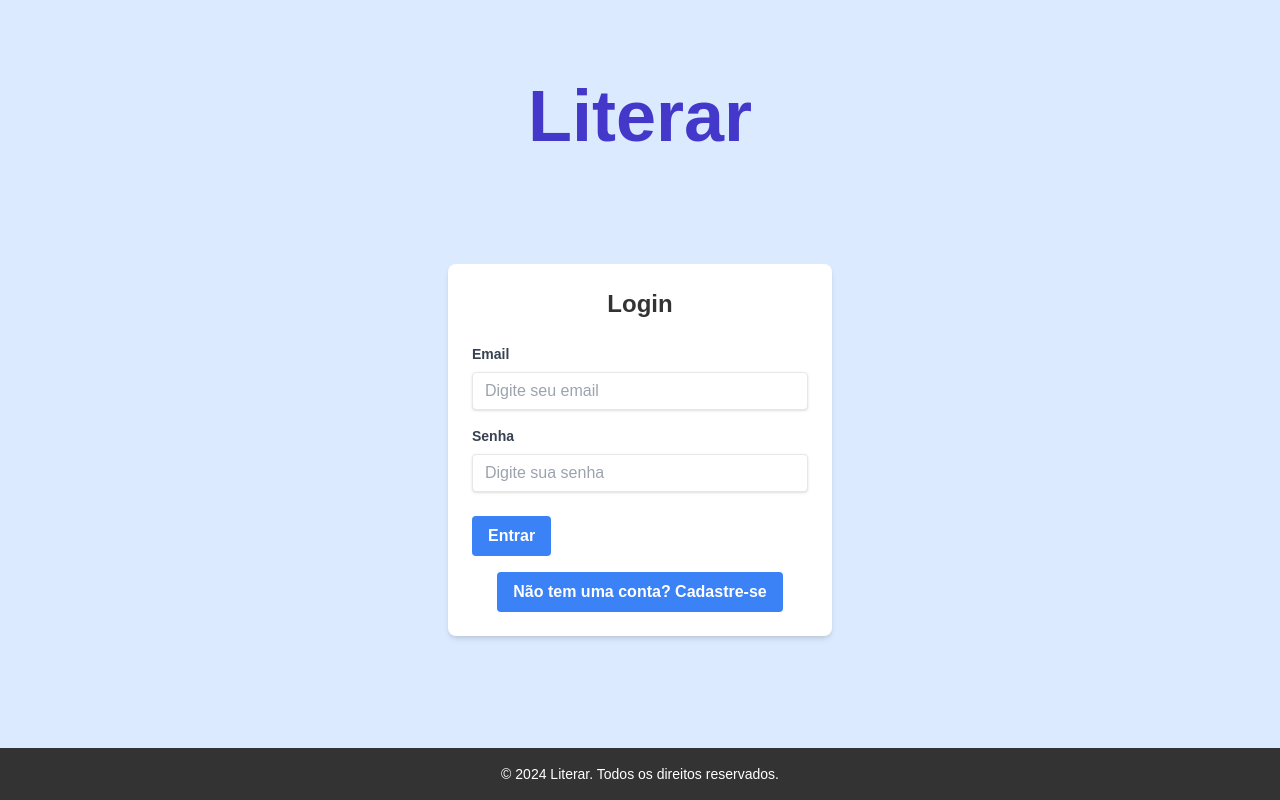
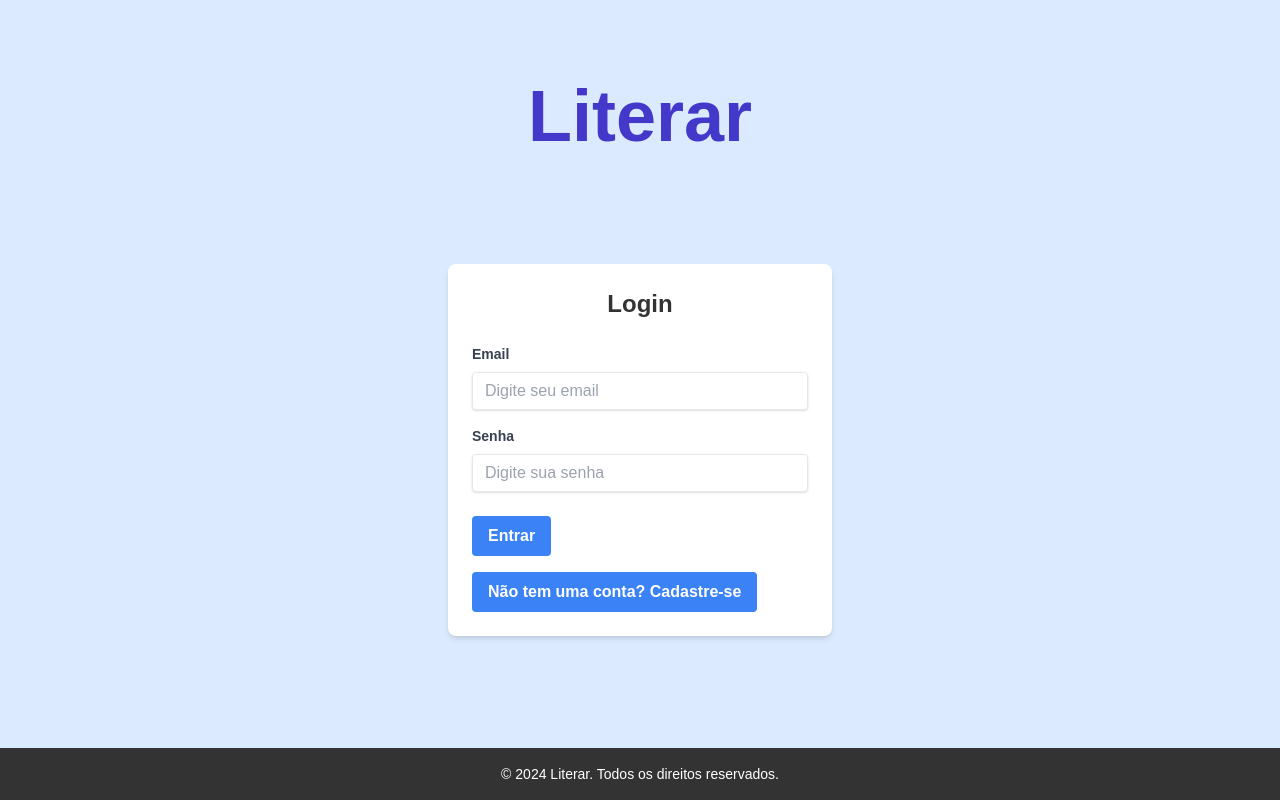
Before and after one commit to alinmeyer/Web, a React (Vite) app in the folder client/: page /login in a window 1280 px wide. Built offline with nearby package versions, Linux system fonts and the light colour scheme.

Commit message:
alteração interface - alinhamento dos botões

```diff
--- a/client/src/components/auth/Login.jsx
+++ b/client/src/components/auth/Login.jsx
@@ -95,7 +95,7 @@ const Login = () => {
           </form>
 
           {/* Botão para redirecionar para a página de cadastro */}
-          <div className="text-center mt-4">
+          <div className="flex items-center justify-between mt-4">
             <button
               onClick={goToRegister}
               className="bg-blue-500 hover:bg-blue-700 text-white font-bold py-2 px-4 rounded focus:outline-none focus:shadow-outline"
```
